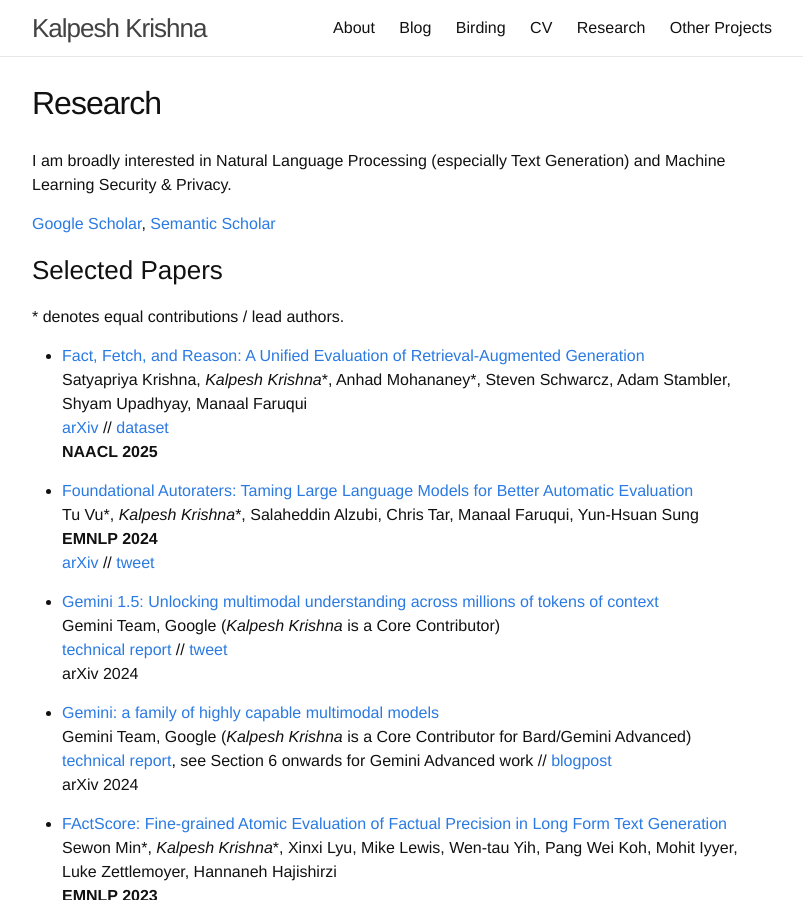
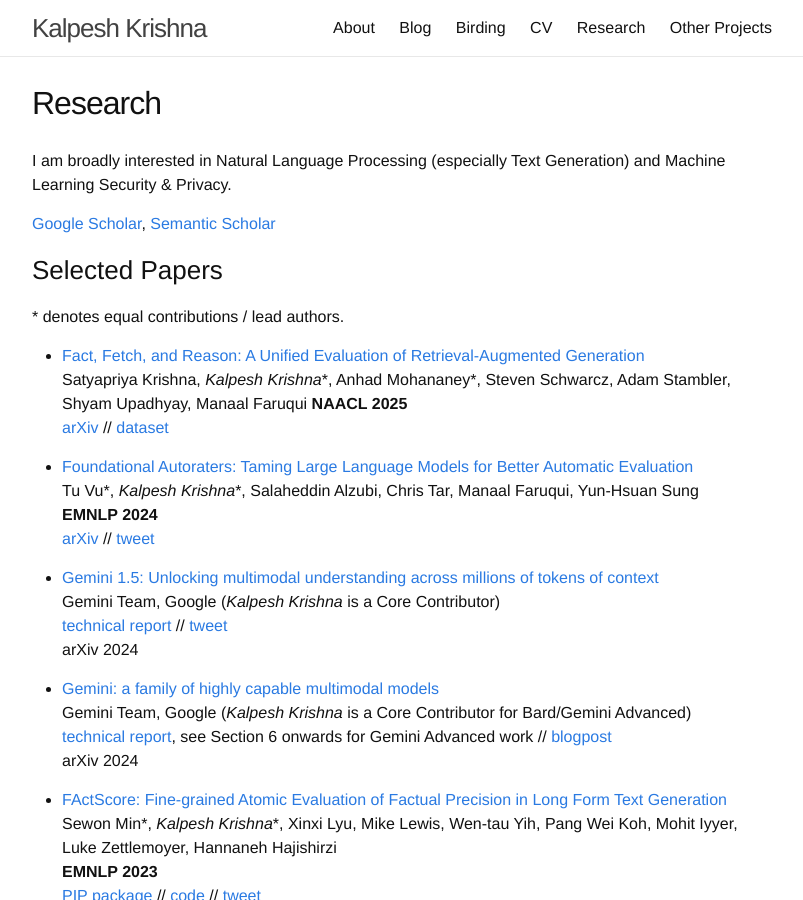
Before and after one commit to martiansideofthemoon/martiansideofthemoon.github.io, a Jekyll site: the page built from _pages/research.md, in a window 1280 px wide and 900 px high. Shown: the whole window, without its empty margins (238-1041 px from the left). Built offline with Jekyll 4.4.1, drawn with Linux system fonts in a browser that asks for light colours; comment, search, counter and statistics services are not loaded.

```diff
--- a/_pages/research.md
+++ b/_pages/research.md
@@ -14,8 +14,8 @@ I am broadly interested in Natural Language Processing (especially Text Generati
 
 * [Fact, Fetch, and Reason: A Unified Evaluation of Retrieval-Augmented Generation](https://arxiv.org/abs/2409.12941)
 Satyapriya Krishna, <i>Kalpesh Krishna</i>\*, Anhad Mohananey\*, Steven Schwarcz, Adam Stambler, Shyam Upadhyay, Manaal Faruqui
+ **NAACL 2025**
 [arXiv](https://arxiv.org/abs/2409.12941) // [dataset](https://huggingface.co/datasets/google/frames-benchmark)
-**NAACL 2025**
 
 * [Foundational Autoraters: Taming Large Language Models for Better Automatic Evaluation](https://arxiv.org/abs/2407.10817)
 Tu Vu\*, <i>Kalpesh Krishna</i>\*, Salaheddin Alzubi, Chris Tar, Manaal Faruqui, Yun-Hsuan Sung
```
